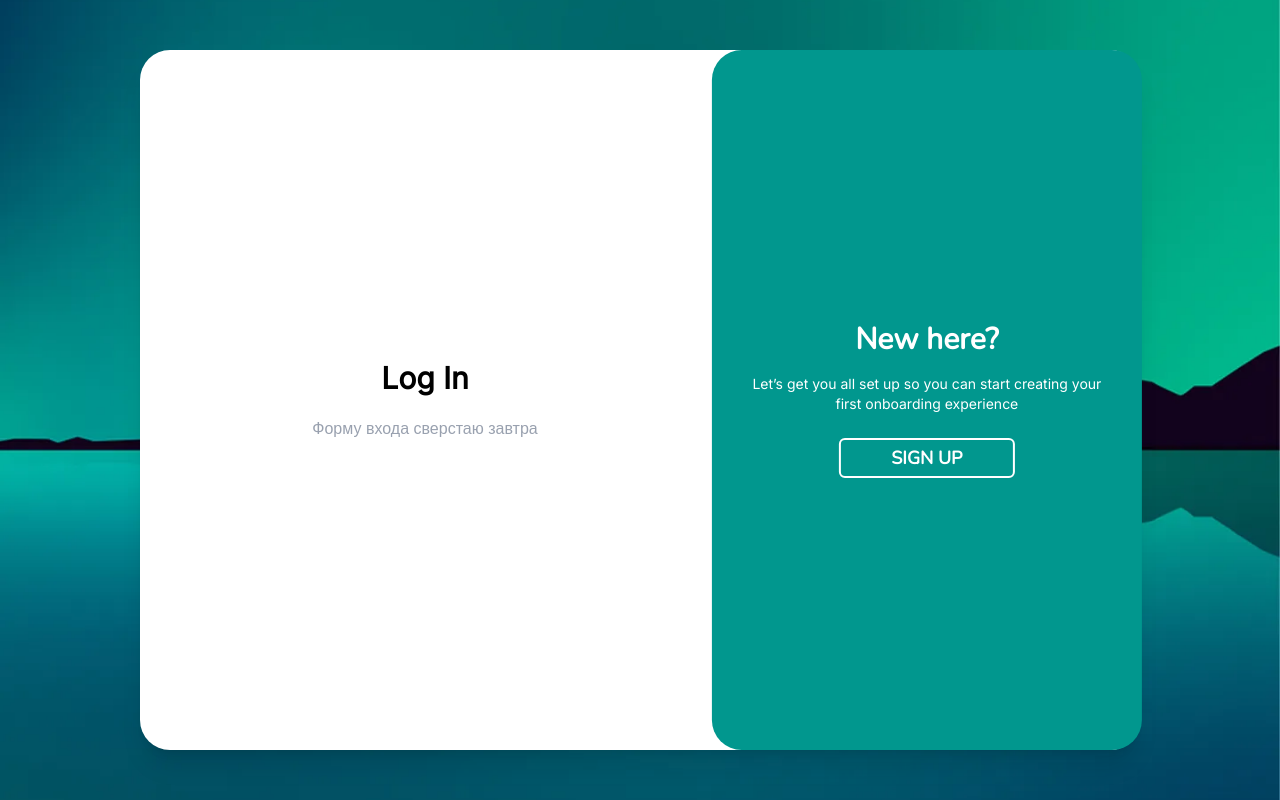
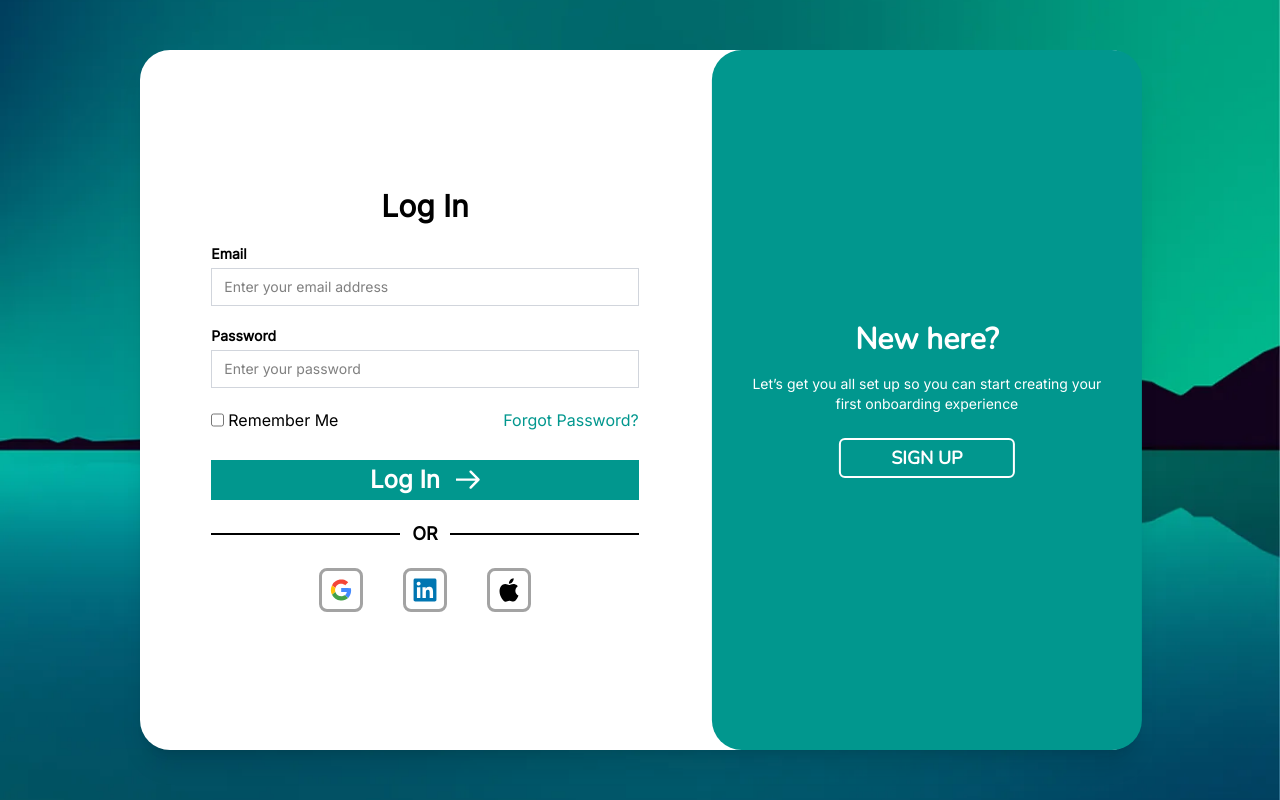
Before and after one commit to aslantos/payouts-frontend, a Vue app: page /login in a window 1280 px wide. Both pictures are taken after a click on the button "LOG IN". Built offline with nearby package versions, Linux system fonts and the light colour scheme; a web font is replaced by a local one; what @tanstack/vue-query would draw is missing.

Commit message:
Закончил lending registration/login

```diff
--- a/src/pages/login/LoginPage.vue
+++ b/src/pages/login/LoginPage.vue
@@ -84,9 +84,46 @@ const isLogin = ref(false)
 
         </div>
 
-        <div v-else class="w-[75%] flex flex-col gap-5 text-center">
-          <h1 class="text-3xl font-bold">Log In</h1>
-          <p class="text-gray-400">Форму входа сверстаю завтра</p>
+        <div v-else class="w-[75%] flex flex-col gap-5">
+          <h1 class="text-3xl font-extrabold text-center text-extrabold">Log In</h1>
+
+          <BaseInput label="Email" placeholder="Enter your email address" v-model="email" />
+          <BaseInput label="Password" placeholder="Enter your password" type="password" v-model="password" />
+
+          <div class="flex justify-between">
+            <label class="flex gap-1 cursor-pointer accent-[#01978E]">
+              <input type="checkbox">
+              <span>Remember Me</span>
+            </label>
+            <a href="#" class="text-[#01978E]">Forgot Password?</a>
+          </div>
+
+          <BaseButton class="mt-2 flex items-center justify-center gap-4">
+            <span class="text-2xl">Log In</span>
+            <svg viewBox="0 0 29 23" fill="none" class="w-6 h-5" xmlns="http://www.w3.org/2000/svg">
+              <path d="M28.2684 12.1066C28.8542 11.5208 28.8542 10.5711 28.2684 9.9853L18.7225 0.439358C18.1367 -0.146429 17.187 -0.146429 16.6012 0.439358C16.0154 1.02514 16.0154 1.97489 16.6012 2.56068L25.0865 11.046L16.6012 19.5312C16.0154 20.117 16.0154 21.0668 16.6012 21.6526C17.187 22.2383 18.1367 22.2383 18.7225 21.6526L28.2684 12.1066ZM0 11.046V12.546H27.2078V11.046V9.54596H0V11.046Z" fill="currentColor"/>
+            </svg>
+          </BaseButton>
+
+          <div class="flex items-center gap-3">
+            <span class="flex-1 h-0.5 bg-black"></span>
+            <span class="text-lg font-bold text-black">OR</span>
+            <span class="flex-1 h-0.5 bg-black"></span>
+          </div>
+
+          <div class="flex items-center justify-center gap-10">
+            <button type="button" class="w-11 h-11 border-3 border-[#A3A3A3] rounded-lg flex items-center justify-center">
+              <GoogleIcon/>
+            </button>
+            <button type="button" class="w-11 h-11 border-3 border-[#A3A3A3] rounded-lg flex items-center justify-center">
+              <LinkedinIcon/>
+            </button>
+            <button type="button" class="w-11 h-11 border-3 border-[#A3A3A3] rounded-lg flex items-center justify-center">
+              <AppleIcon/>
+            </button>
+          </div>
+
+
         </div>
       </div>
 
```
